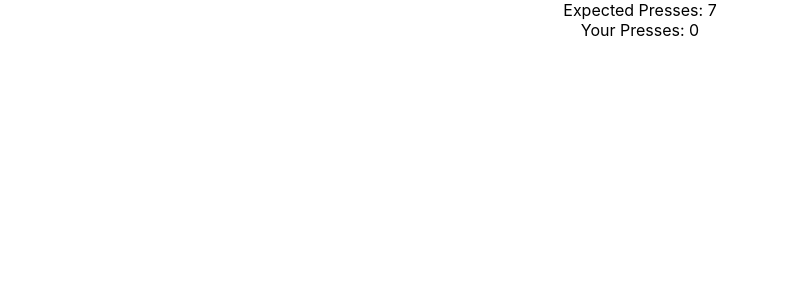
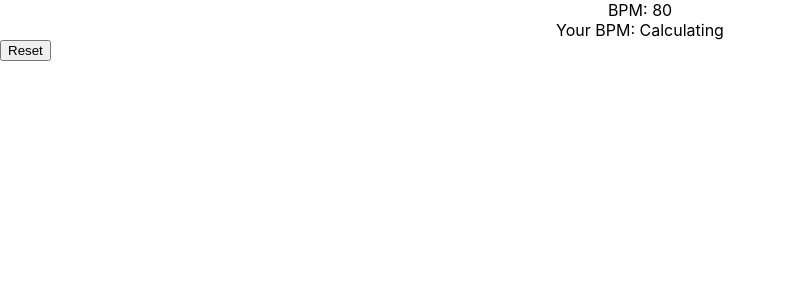
Before and after one commit to ShaneEverittM/BPMTrainer, a React (Create React App) app: page / in a window 1280 px wide. Shown: the top 300 px of the page, without its empty margins (0-786 px from the left). Built offline with nearby package versions, Linux system fonts and the light colour scheme.

Commit message:
Switch from counting to sampling based approach

```diff
--- a/src/App.tsx
+++ b/src/App.tsx
@@ -2,7 +2,7 @@ import BPMTracker from "./BPMTracker";
 
 function App() {
     return (
-        <BPMTracker keyOne="e" keyTwo="r" bpm={80}/>
+        <BPMTracker keyOne="e" keyTwo="r" bpmTarget={80} sampleSize={4}/>
     );
 }
 
--- a/src/BPMTracker.tsx
+++ b/src/BPMTracker.tsx
@@ -1,30 +1,53 @@
-import React, {FunctionComponent} from 'react';
+import React, {FunctionComponent, useState} from 'react';
 
-import {useCounter, useEventListener, useInterval} from 'usehooks-ts';
+import {useEventListener} from 'usehooks-ts';
 
 export interface Props {
     keyOne: string
     keyTwo: string
-    bpm: number
+    bpmTarget: number
+    sampleSize: number
 }
 
+const MS_PER_MIN: number = 60000
 
-const BPMTracker: FunctionComponent<Props> = ({keyOne, keyTwo, bpm}: Props) => {
-    const {count: presses, increment: incrementPresses} = useCounter()
-    const {count: expectedPresses, increment: incrementCount} = useCounter()
+function computeBPM(samples: number[]): number {
+    return (samples.length === 0) ? NaN : MS_PER_MIN / (samples
+        .map((v, i, a) => v - (a[i - 1] || 0))
+        .slice(1)
+        .reduce((a, b) => a + b) / (samples.length - 1));
+}
 
-    const delay_ms = (60 * 1000) / bpm
-    useInterval(incrementCount, delay_ms)
+const BPMTracker: FunctionComponent<Props> = ({keyOne, keyTwo, bpmTarget, sampleSize}: Props) => {
+    const [samples, setSamples] = useState<number[]>([])
+    const [bpm, setBPM] = useState<string | undefined>(undefined)
+
+    const registerTap = () => {
+        if (samples.length === sampleSize) {
+            setBPM((computeBPM(samples) / 4).toFixed(1))
+
+            // Roll window
+            setSamples(([_, ...rest]) => [...rest, Date.now()])
+        } else {
+            // Append to samples
+            setSamples(samples => [...samples, Date.now()])
+        }
+    }
 
     const handleKeyDown = (e: KeyboardEvent) => {
         e.preventDefault()
 
         if (e.key === keyOne || e.key === keyTwo) {
-            incrementPresses()
+            registerTap()
         }
     }
 
     useEventListener('keydown', handleKeyDown)
+
+    const reset = () => {
+        setBPM(undefined)
+        setSamples([])
+    }
 
     return (
         <>
@@ -33,14 +56,22 @@ const BPMTracker: FunctionComponent<Props> = ({keyOne, keyTwo, bpm}: Props) => {
                 justifyContent: "center",
                 alignContent: "center",
                 height: "100%"
-            }}>Expected Presses: {expectedPresses}</div>
+            }}>BPM: {bpmTarget}</div>
 
             <div style={{
                 display: "flex",
                 justifyContent: "center",
                 alignContent: "center",
                 height: "100%"
-            }}>Your Presses: {presses}</div>
+            }}>Your BPM: {bpm ?? "Calculating"}</div>
+
+            <button style={{
+                display: "flex",
+                justifyContent: "center",
+                alignContent: "center",
+                height: "100%"
+            }} onClick={reset}>Reset
+            </button>
         </>
     );
 }
```
